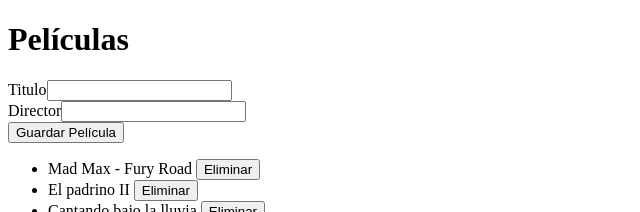
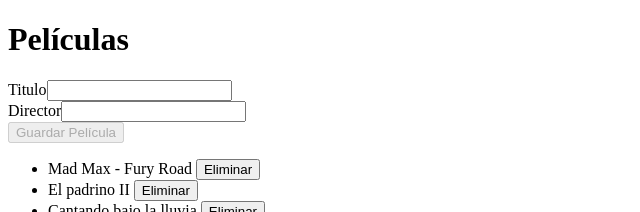
Before and after one commit to Alcaudon/peliculas, an Angular app: page / in a window 1280 px wide. Shown: the top 212 px of the page, without its empty margins (0-640 px from the left). Built offline with nearby package versions, Linux system fonts and the light colour scheme.

Commit message:
Preparamos la validación de formularios.

```diff
--- a/src/app/formulario-pelicula/formulario-pelicula.component.html
+++ b/src/app/formulario-pelicula/formulario-pelicula.component.html
@@ -5,11 +5,14 @@
     <label for="">Titulo</label>
     <input type="text" formControlName='titulo'>
   </div>
+  <span *ngIf="formulario.get('titulo').touched && formulario.get('titulo').invalid">
+    El título de la película es obligatorio
+  </span>
   <div>
     <label for="">Director</label>
     <input type="text" formControlName='director'>
   </div>
   <div>
-    <button type='submit'>Guardar Película</button>
+    <button type='submit' [disabled]='formulario.invalid'>Guardar Película</button>
   </div>
 </form>
--- a/src/app/formulario-pelicula/formulario-pelicula.component.ts
+++ b/src/app/formulario-pelicula/formulario-pelicula.component.ts
@@ -1,5 +1,5 @@
 import { Component } from '@angular/core';
-import {FormGroup, FormBuilder } from '@angular/forms';
+import { FormBuilder, FormGroup, Validator, Validators } from '@angular/forms';
 
 @Component({
   selector: 'app-formulario-pelicula',
@@ -16,7 +16,7 @@ export class FormularioPeliculaComponent  {
 
    private crearFormulario(): void {
     this.formulario = this._formBuilder.group({
-      titulo: '',
+      titulo: ['', Validators.required],
       director: ''
     });
    }
```
